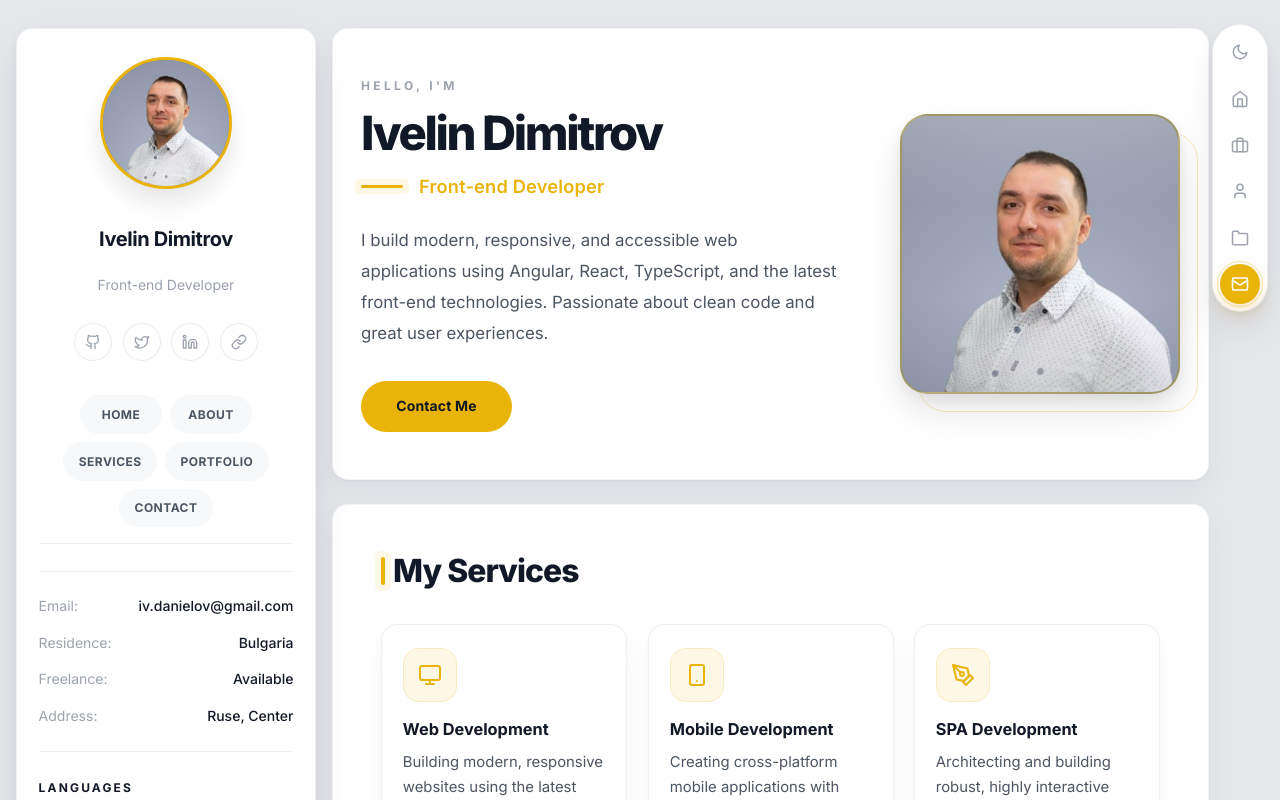
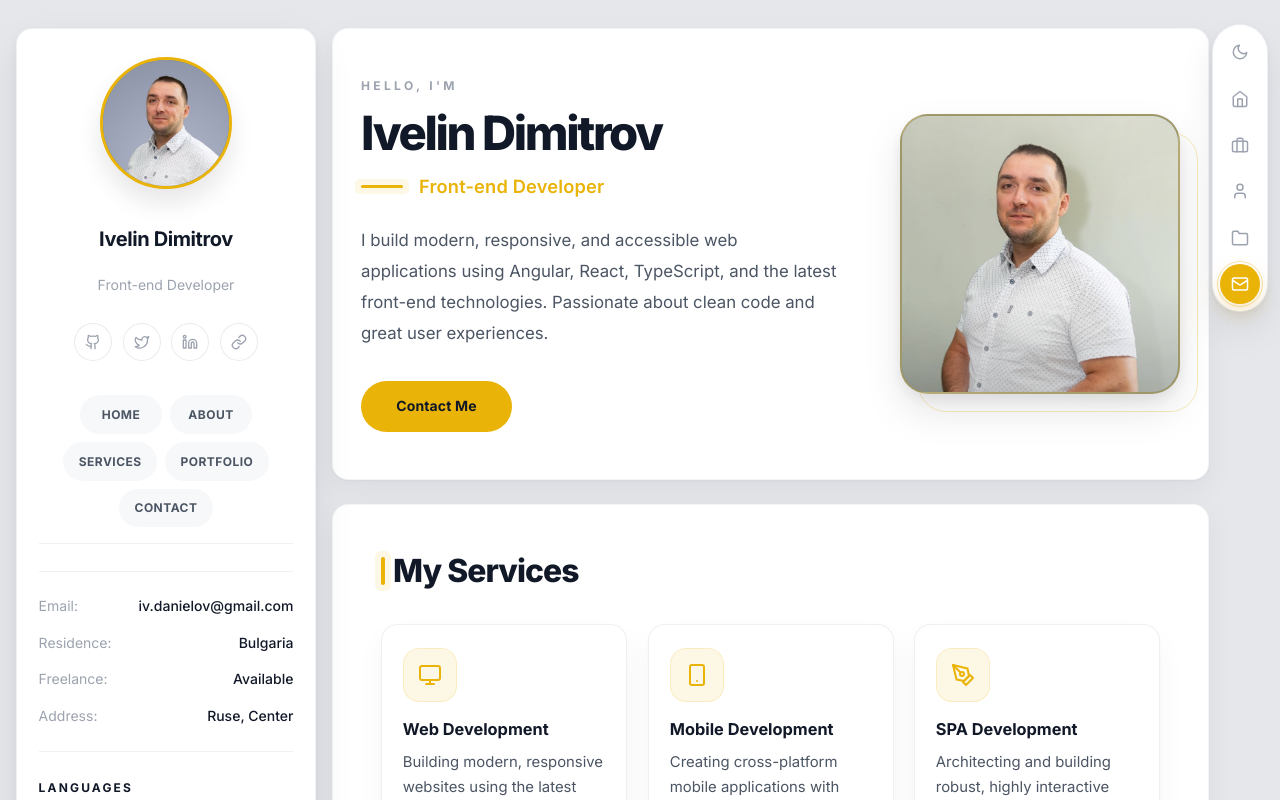
Before and after one commit to ivdanielov87/portfolio, an Angular app: page / in a window 1280 px wide. Shown: the top 800 px of the page. Built offline with nearby package versions, Linux system fonts and the light colour scheme.

Commit message:
added new profile picture, with better resolution.

```diff
--- a/src/app/components/hero/hero.component.html
+++ b/src/app/components/hero/hero.component.html
@@ -13,7 +13,7 @@
     </div>
     <div class="hero__image" appReveal="right" [revealDelay]="160">
       <div class="hero__image-wrapper">
-        <img src="profile.jpg" alt="Ivelin Dimitrov" />
+        <img src="profile3.jpg" alt="Ivelin Dimitrov" />
       </div>
     </div>
   </div>
```
Also changed, not shown: public/profile3.jpg (added).
